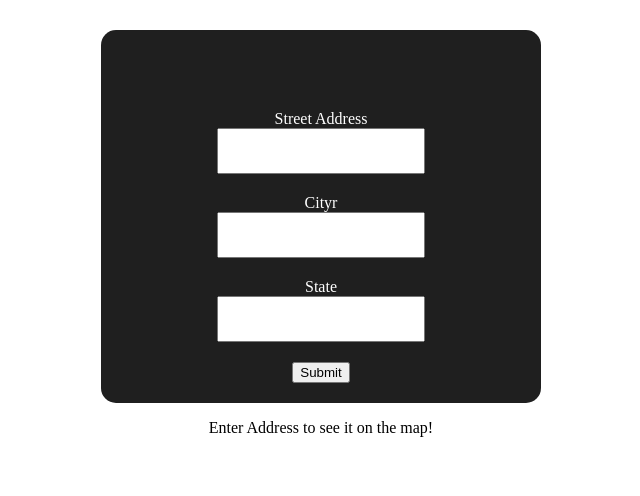
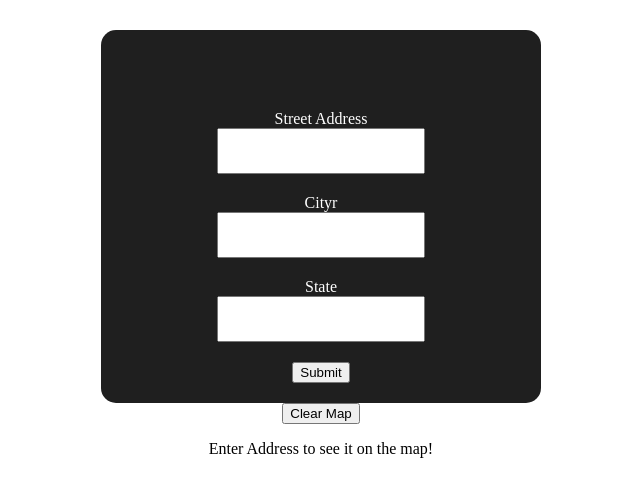
Before and after one commit to Seiraeurta31/POC, a Next.js app in the folder my-app/: page / in a window 1280 px wide. Shown: the top 496 px of the page, without its empty margins (319-959 px from the left). Built offline with nearby package versions, Linux system fonts and the light colour scheme.

Commit message:
added deletion of map

```diff
--- a/my-app/pages/index.js
+++ b/my-app/pages/index.js
@@ -5,6 +5,7 @@ import { useRouter } from "next/router";
 
 export default function Home() {
   const router = useRouter();
+
   const [{ street, city, state}, setForm,] = useState({
     street: "",
     city: "",
@@ -18,6 +19,15 @@ export default function Home() {
       state,
       ...{ [e.target.name]: e.target.value },
     });
+  }
+
+  function clearAddress(e) {
+    setForm({
+      street: "",
+      city: "",
+      state: "" ,
+    });
+    return router.push("/");
   }
 
   function handleSubmit(e) {
@@ -36,15 +46,6 @@ export default function Home() {
       </Head>
       <main >
         <div className={styles.container}>
-
-        {/* <iframe
-          width="300"
-          height="300"
-          loading="lazy"
-          allowfullscreen
-          referrerpolicy="no-referrer-when-downgrade"
-          src="https://www.google.com/maps/embed/v1/place?key=AIzaSyAbAZWYnF1JXpfzaGkIhfpA83jIDqEbOIY&q=11145+coldfield+dr,jacksonville+fl">
-        </iframe> */}
 
          <form
             onSubmit={handleSubmit}
@@ -79,6 +80,7 @@ export default function Home() {
             />
             <button>Submit</button>
           </form>
+            <button onClick={clearAddress}> Clear Map</button>
 
           {/* <p>{street}</p>
           <p>{city}</p>
```
